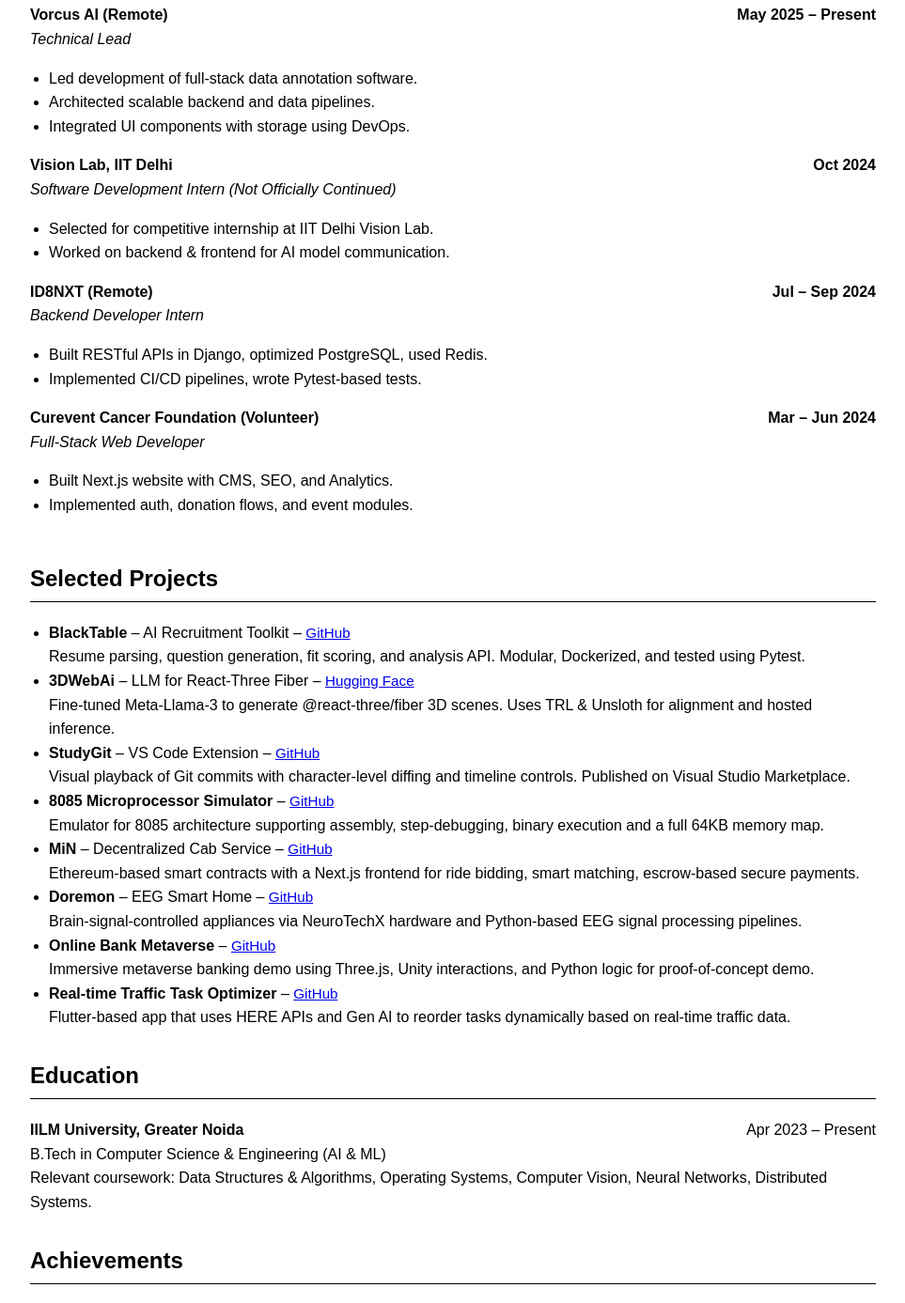
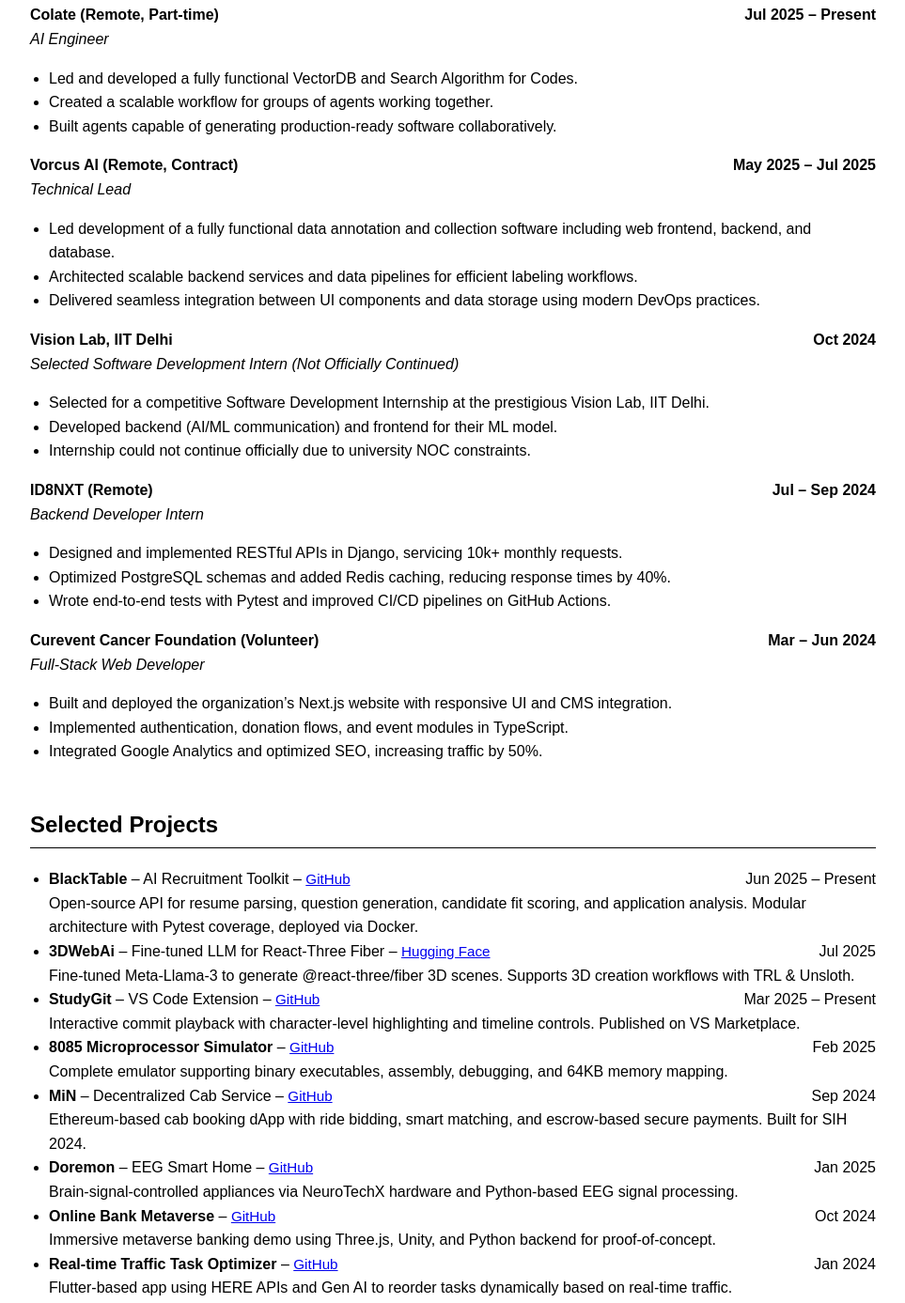
Before and after one commit to iamthehimansh/iamthehimansh.github.io, a plain HTML site: page index.html in a window 1280 px wide. Shown: the part 735-2122 px from the top of the page at 94% size, without its empty margins (158-1121 px from the left). Drawn offline with Linux system fonts and the light colour scheme.

Commit message:
Updated experience

```diff
--- a/index.html
+++ b/index.html
@@ -75,21 +75,32 @@
   <div class="section">
     <h2>Experience</h2>
     <div class="clearfix">
-      <div class="position">Vorcus AI (Remote) <span class="date">May 2025 – Present</span></div>
+      <div class="position">Colate (Remote, Part-time) <span class="date">Jul 2025 – Present</span></div>
+      <div><em>AI Engineer</em></div>
+      <ul>
+        <li>Led and developed a fully functional VectorDB and Search Algorithm for Codes.</li>
+        <li>Created a scalable workflow for groups of agents working together.</li>
+        <li>Built agents capable of generating production-ready software collaboratively.</li>
+      </ul>
+    </div>
+
+    <div class="clearfix">
+      <div class="position">Vorcus AI (Remote, Contract) <span class="date">May 2025 – Jul 2025</span></div>
       <div><em>Technical Lead</em></div>
       <ul>
-        <li>Led development of full-stack data annotation software.</li>
-        <li>Architected scalable backend and data pipelines.</li>
-        <li>Integrated UI components with storage using DevOps.</li>
+        <li>Led development of a fully functional data annotation and collection software including web frontend, backend, and database.</li>
+        <li>Architected scalable backend services and data pipelines for efficient labeling workflows.</li>
+        <li>Delivered seamless integration between UI components and data storage using modern DevOps practices.</li>
       </ul>
     </div>
 
     <div class="clearfix">
       <div class="position">Vision Lab, IIT Delhi <span class="date">Oct 2024</span></div>
-      <div><em>Software Development Intern (Not Officially Continued)</em></div>
+      <div><em>Selected Software Development Intern (Not Officially Continued)</em></div>
       <ul>
-        <li>Selected for competitive internship at IIT Delhi Vision Lab.</li>
-        <li>Worked on backend & frontend for AI model communication.</li>
+        <li>Selected for a competitive Software Development Internship at the prestigious Vision Lab, IIT Delhi.</li>
+        <li>Developed backend (AI/ML communication) and frontend for their ML model.</li>
+        <li>Internship could not continue officially due to university NOC constraints.</li>
       </ul>
     </div>
 
@@ -97,8 +108,9 @@
       <div class="position">ID8NXT (Remote) <span class="date">Jul – Sep 2024</span></div>
       <div><em>Backend Developer Intern</em></div>
       <ul>
-        <li>Built RESTful APIs in Django, optimized PostgreSQL, used Redis.</li>
-        <li>Implemented CI/CD pipelines, wrote Pytest-based tests.</li>
+        <li>Designed and implemented RESTful APIs in Django, servicing 10k+ monthly requests.</li>
+        <li>Optimized PostgreSQL schemas and added Redis caching, reducing response times by 40%.</li>
+        <li>Wrote end-to-end tests with Pytest and improved CI/CD pipelines on GitHub Actions.</li>
       </ul>
     </div>
 
@@ -106,8 +118,9 @@
       <div class="position">Curevent Cancer Foundation (Volunteer) <span class="date">Mar – Jun 2024</span></div>
       <div><em>Full-Stack Web Developer</em></div>
       <ul>
-        <li>Built Next.js website with CMS, SEO, and Analytics.</li>
-        <li>Implemented auth, donation flows, and event modules.</li>
+        <li>Built and deployed the organization’s Next.js website with responsive UI and CMS integration.</li>
+        <li>Implemented authentication, donation flows, and event modules in TypeScript.</li>
+        <li>Integrated Google Analytics and optimized SEO, increasing traffic by 50%.</li>
       </ul>
     </div>
   </div>
@@ -115,29 +128,29 @@
   <div class="section">
     <h2>Selected Projects</h2>
     <ul class="project-links">
-      <li><strong>BlackTable</strong> – AI Recruitment Toolkit – <a href="https://github.com/iamthehimansh/Blacktable">GitHub</a><br>
-      Resume parsing, question generation, fit scoring, and analysis API. Modular, Dockerized, and tested using Pytest.</li>
+      <li><strong>BlackTable</strong> – AI Recruitment Toolkit <span class="date">Jun 2025 – Present</span> – <a href="https://github.com/iamthehimansh/Blacktable">GitHub</a><br>
+      Open-source API for resume parsing, question generation, candidate fit scoring, and application analysis. Modular architecture with Pytest coverage, deployed via Docker.</li>
 
-      <li><strong>3DWebAi</strong> – LLM for React-Three Fiber – <a href="https://huggingface.co/iamthehimansh/3dAiWeb">Hugging Face</a><br>
-      Fine-tuned Meta-Llama-3 to generate @react-three/fiber 3D scenes. Uses TRL & Unsloth for alignment and hosted inference.</li>
+      <li><strong>3DWebAi</strong> – Fine-tuned LLM for React-Three Fiber <span class="date">Jul 2025</span> – <a href="https://huggingface.co/iamthehimansh/3dAiWeb">Hugging Face</a><br>
+      Fine-tuned Meta-Llama-3 to generate @react-three/fiber 3D scenes. Supports 3D creation workflows with TRL & Unsloth.</li>
 
-      <li><strong>StudyGit</strong> – VS Code Extension – <a href="https://github.com/iamthehimansh/studygit">GitHub</a><br>
-      Visual playback of Git commits with character-level diffing and timeline controls. Published on Visual Studio Marketplace.</li>
+      <li><strong>StudyGit</strong> – VS Code Extension <span class="date">Mar 2025 – Present</span> – <a href="https://github.com/iamthehimansh/studygit">GitHub</a><br>
+      Interactive commit playback with character-level highlighting and timeline controls. Published on VS Marketplace.</li>
 
-      <li><strong>8085 Microprocessor Simulator</strong> – <a href="https://github.com/iamthehimansh/8085-sumulation">GitHub</a><br>
-      Emulator for 8085 architecture supporting assembly, step-debugging, binary execution and a full 64KB memory map.</li>
+      <li><strong>8085 Microprocessor Simulator</strong> <span class="date">Feb 2025</span> – <a href="https://github.com/iamthehimansh/8085-sumulation">GitHub</a><br>
+      Complete emulator supporting binary executables, assembly, debugging, and 64KB memory mapping.</li>
 
-      <li><strong>MiN</strong> – Decentralized Cab Service – <a href="https://github.com/iamthehimansh/SIH2024">GitHub</a><br>
-      Ethereum-based smart contracts with a Next.js frontend for ride bidding, smart matching, escrow-based secure payments.</li>
+      <li><strong>MiN</strong> – Decentralized Cab Service <span class="date">Sep 2024</span> – <a href="https://github.com/iamthehimansh/SIH2024">GitHub</a><br>
+      Ethereum-based cab booking dApp with ride bidding, smart matching, and escrow-based secure payments. Built for SIH 2024.</li>
 
-      <li><strong>Doremon</strong> – EEG Smart Home – <a href="https://github.com/iamthehimansh/Doremon">GitHub</a><br>
-      Brain-signal-controlled appliances via NeuroTechX hardware and Python-based EEG signal processing pipelines.</li>
+      <li><strong>Doremon</strong> – EEG Smart Home <span class="date">Jan 2025</span> – <a href="https://github.com/iamthehimansh/Doremon">GitHub</a><br>
+      Brain-signal-controlled appliances via NeuroTechX hardware and Python-based EEG signal processing.</li>
 
-      <li><strong>Online Bank Metaverse</strong> – <a href="https://github.com/iamthehimansh/IITDFinAThon">GitHub</a><br>
-      Immersive metaverse banking demo using Three.js, Unity interactions, and Python logic for proof-of-concept demo.</li>
+      <li><strong>Online Bank Metaverse</strong> <span class="date">Oct 2024</span> – <a href="https://github.com/iamthehimansh/IITDFinAThon">GitHub</a><br>
+      Immersive metaverse banking demo using Three.js, Unity, and Python backend for proof-of-concept.</li>
 
-      <li><strong>Real-time Traffic Task Optimizer</strong> – <a href="https://github.com/iamthehimansh/HereHacathonIITB">GitHub</a><br>
-      Flutter-based app that uses HERE APIs and Gen AI to reorder tasks dynamically based on real-time traffic data.</li>
+      <li><strong>Real-time Traffic Task Optimizer</strong> <span class="date">Jan 2024</span> – <a href="https://github.com/iamthehimansh/HereHacathonIITB">GitHub</a><br>
+      Flutter-based app using HERE APIs and Gen AI to reorder tasks dynamically based on real-time traffic.</li>
     </ul>
   </div>
 
@@ -161,7 +174,7 @@
   <div class="section">
     <h2>Certifications</h2>
     <ul>
-      <li>Google Cloud Skills Boost: Gen AI Apps, LLMs, Beyond the Chatbot (Jun 2025)</li>
+      <li>Google Cloud Skills Boost: Gen AI Apps, LLMs, Beyond the Chatbot, Intro to LLMs, Intro to Generative AI (Jun 2025)</li>
       <li>DataFlair Java Certification (Sep 2024) – ID 187305</li>
       <li>Infosys: Programming in C, Python Fundamentals (Jun 2024)</li>
       <li>Unstop: EY Techathon 4.0 Submission (Nov 2023)</li>
```
